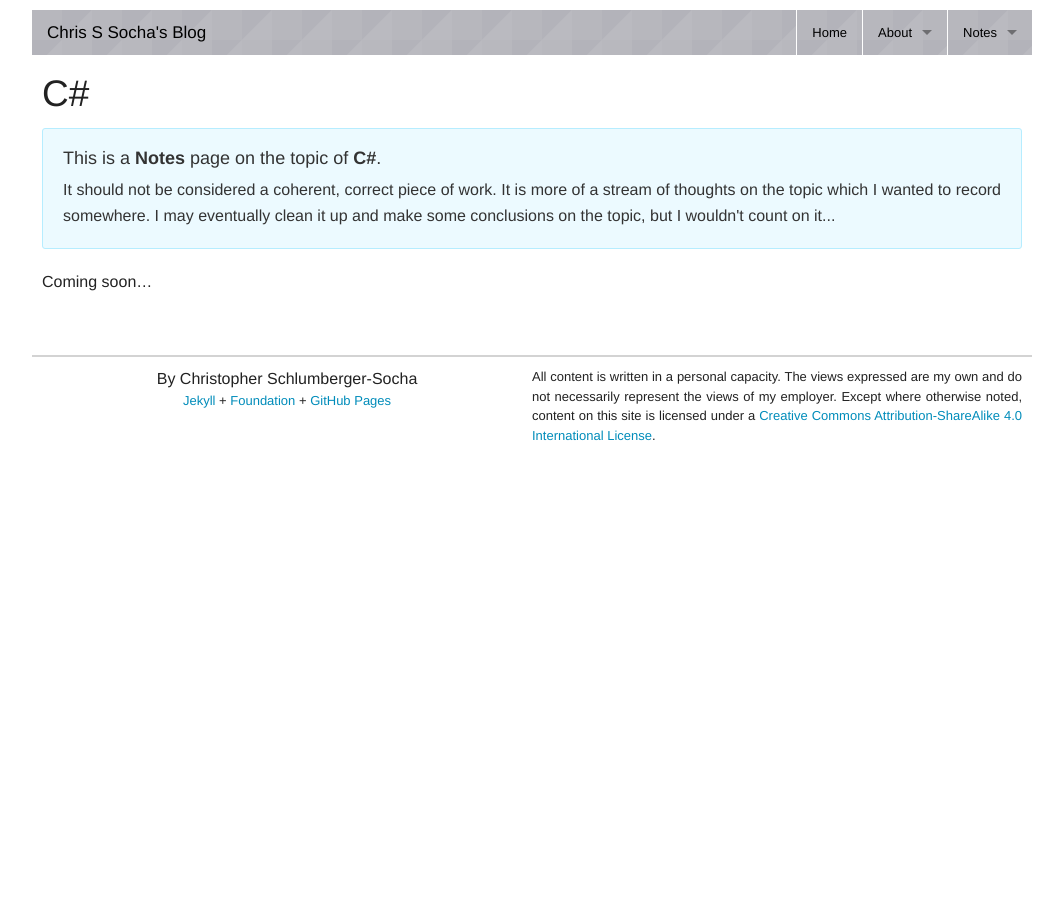
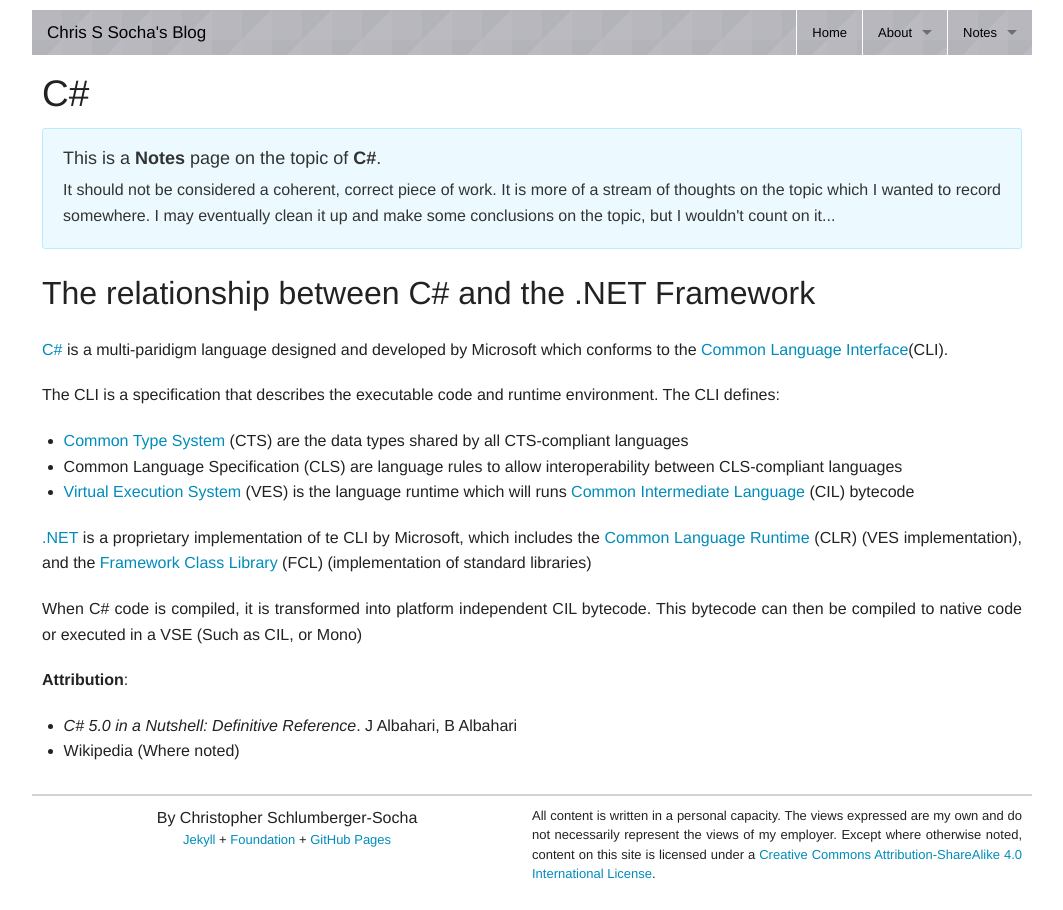
Before and after one commit to ChrisSSocha/ChrisSSocha.github.io, a Jekyll site: the page built from notes/c-sharp/index.md, in a window 1280 px wide. Shown: the whole page, without its empty margins (108-1171 px from the left). Built offline with Jekyll 4.4.1, drawn with Linux system fonts in a browser that asks for light colours.

Commit message:
Added some notes on C sharp, CLI, and the .NET Framework

```diff
--- a/notes/c-sharp/index.md
+++ b/notes/c-sharp/index.md
@@ -3,4 +3,30 @@
 title: C#
 ---
 
-Coming soon...
+# The relationship between C# and the .NET Framework
+
+[C#][C#] is a multi-paridigm language designed and developed by Microsoft which conforms to the [Common Language Interface][CLI](CLI).
+
+The CLI is a specification that describes the executable code and runtime environment. The CLI defines:
+
+*   [Common Type System][CTS] (CTS) are the data types shared by all CTS-compliant languages
+*   Common Language Specification (CLS) are language rules to allow interoperability between CLS-compliant languages
+*   [Virtual Execution System][VES] (VES) is the language runtime which will runs [Common Intermediate Language][CIL] (CIL) bytecode
+
+[.NET][.NET] is a proprietary implementation of te CLI by Microsoft, which includes the [Common Language Runtime][CLR] (CLR) (VES implementation), and the [Framework Class Library][FCL] (FCL) (implementation of standard libraries)
+
+When C# code is compiled, it is transformed into platform independent CIL bytecode. This bytecode can then be compiled to native code or executed in a VSE (Such as CIL, or Mono)
+
+[C#]: http://en.wikipedia.org/wiki/C_Sharp_%28programming_language%29
+[CLI]: http://en.wikipedia.org/wiki/Common_Language_Infrastructure
+[CTS]: http://en.wikipedia.org/wiki/Common_Type_System
+[VES]: http://en.wikipedia.org/wiki/Virtual_Execution_System
+[CIL]: http://en.wikipedia.org/wiki/Common_Intermediate_Language
+[.NET]: http://en.wikipedia.org/wiki/.NET_Framework
+[CLR]: http://en.wikipedia.org/wiki/Common_Language_Runtime
+[FCL]: http://en.wikipedia.org/wiki/Framework_Class_Library
+
+**Attribution**:
+
+* _C# 5.0 in a Nutshell: Definitive Reference_.  J Albahari, B Albahari
+*    Wikipedia (Where noted)
```
